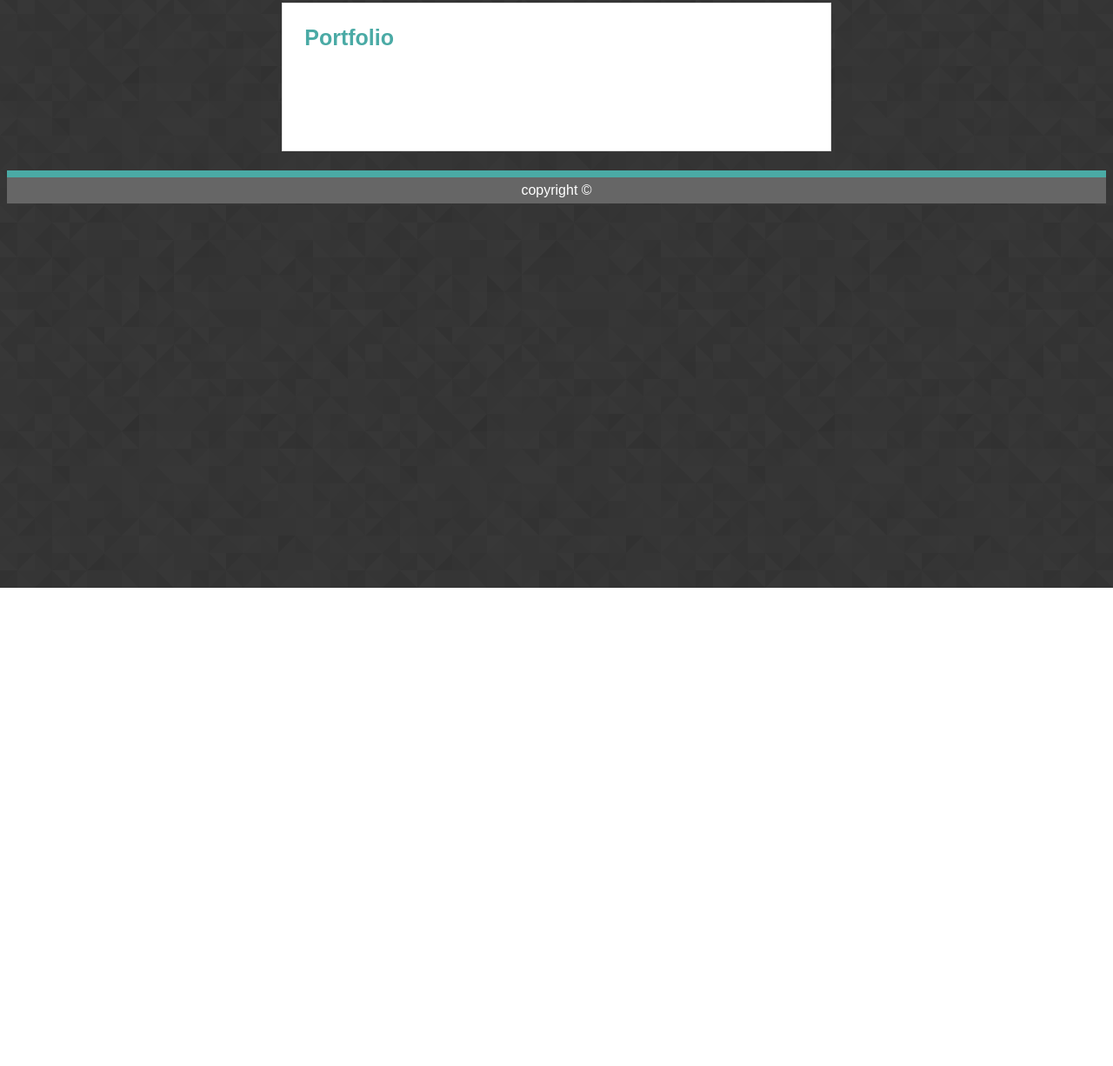
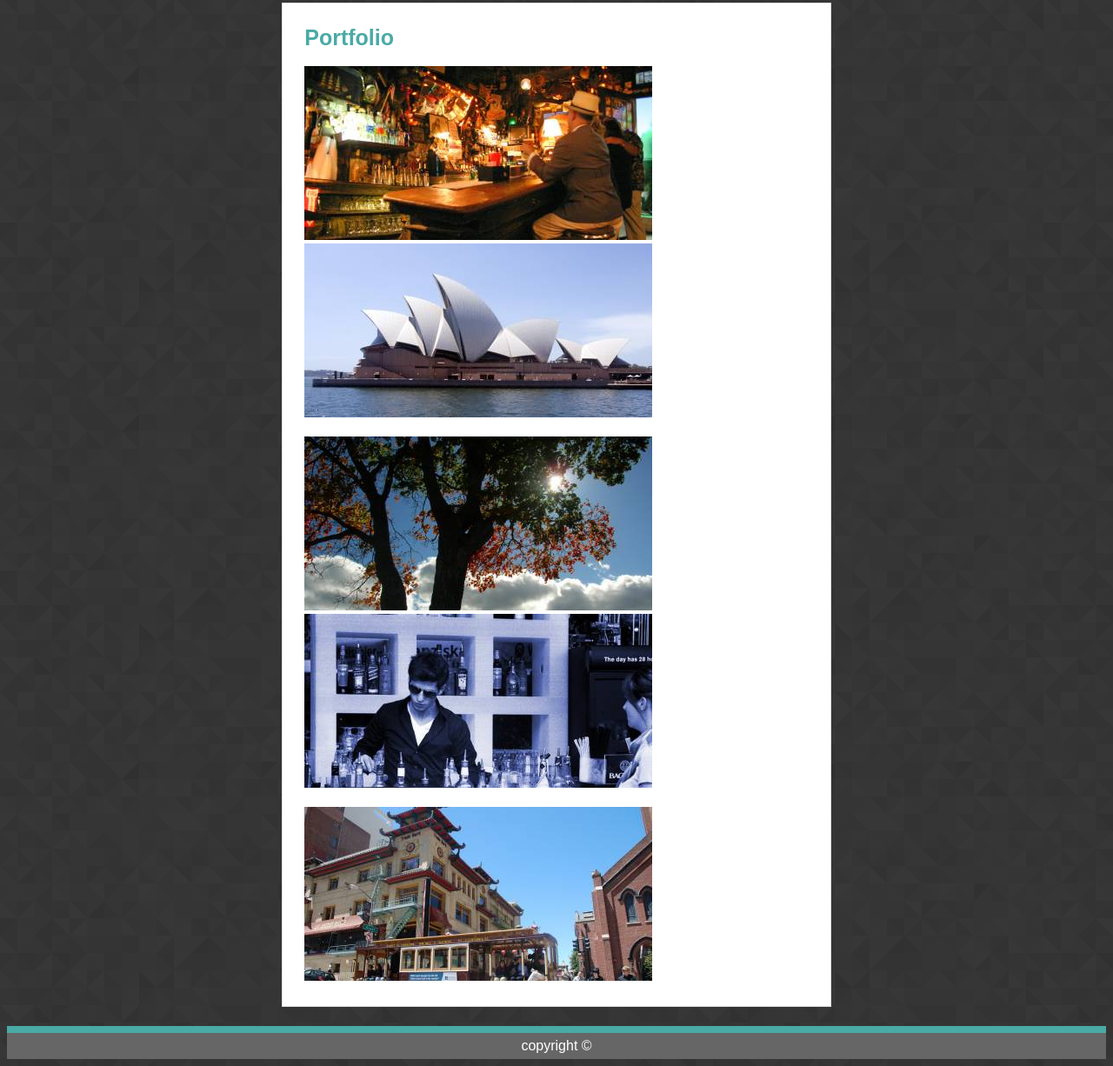
Before and after one commit to Kpressley86/Basic-Portfolio, a plain HTML site: page Portfolio.html in a window 1280 px wide. Shown: the part 124-1350 px from the top of the page at 87% size. Before the commit the page ends 800 px from the top, so only its background shows below. Drawn offline with Linux system fonts and the light colour scheme.

Commit message:
added placeholder images

```diff
--- a/Portfolio.html
+++ b/Portfolio.html
@@ -21,7 +21,14 @@
     </header>
     <h4>
         <b>Portfolio</b>
-        <br><br><br><br><br><br>
+        <br><br>
+        <img src="assets/images/place-holder-1.jfif" alt="porfolio-1" />
+        <img src="assets/images/place-holder-2.jfif" alt="porfolio-2" />
+        <br><br>
+        <img src="assets/images/place-holder-3.jfif" alt="porfolio-3" />
+        <img src="assets/images/place-holder-4.jfif" alt="porfolio-4" />
+        <br><br>
+        <img src="assets/images/place-holder-5.jfif" alt="porfolio-5" />
     </h4>
     <footer>copyright ©</footer>
 </body>
```
Also changed, not shown: Index.html (+1 -1 lines), assets/images/place-holder-1.jfif (added), assets/images/place-holder-2.jfif (added), assets/images/place-holder-3.jfif (added), assets/images/place-holder-4.jfif (added), assets/images/place-holder-5.jfif (added).
